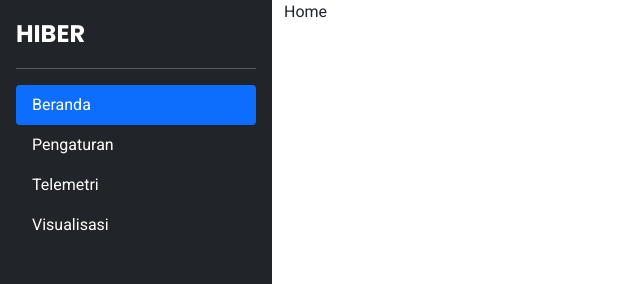
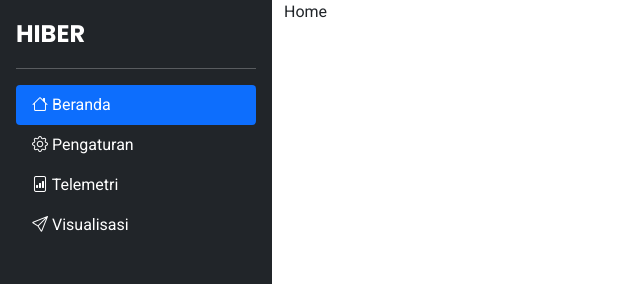
Before and after one commit to reacto11mecha/r-hiber, a React (Vite) app: page / in a window 1280 px wide. Shown: the top 284 px of the page, without its empty margins (0-640 px from the left). Built offline with nearby package versions, Linux system fonts and the light colour scheme.

Commit message:
feat: menggunakan icon bootstrap

```diff
--- a/package.json
+++ b/package.json
@@ -15,6 +15,7 @@
     "@fontsource/roboto": "^4.5.3",
     "@tauri-apps/api": "^1.0.0-rc.1",
     "bootstrap": "^5.1.3",
+    "bootstrap-icons": "^1.8.1",
     "classnames": "^2.3.1",
     "jotai": "^1.6.0",
     "react": "^17.0.2",
--- a/src/components/Sidebar.tsx
+++ b/src/components/Sidebar.tsx
@@ -7,24 +7,29 @@ import classNames from "classnames";
 
 interface ItemInterface {
   name: string;
+  icon: string;
   to: string;
 }
 
 const items: ItemInterface[] = [
   {
     name: "Beranda",
+    icon: "bi-house",
     to: "/",
   },
   {
     name: "Pengaturan",
+    icon: "bi-gear",
     to: "/settings",
   },
   {
     name: "Telemetri",
+    icon: "bi-file-bar-graph",
     to: "/telemetry",
   },
   {
     name: "Visualisasi",
+    icon: "bi-send",
     to: "/visualizer",
   },
 ];
@@ -46,6 +51,7 @@ function Sidebar() {
       <ul className="nav nav-pills flex-column mb-auto">
         {items.map((item) => (
           <ChildLink to={item.to} key={item.to}>
+            <i className={`bi ${item.icon}`} style={{ width: "1em" }}></i>{" "}
             {item.name}
           </ChildLink>
         ))}
--- a/src/main.tsx
+++ b/src/main.tsx
@@ -3,6 +3,7 @@ import ReactDOM from "react-dom";
 import App from "./App";
 import { BrowserRouter } from "react-router-dom";
 
+import "bootstrap-icons/font/bootstrap-icons.css";
 import "bootstrap/dist/css/bootstrap.css";
 import "@fontsource/roboto";
 import "./index.css";
```
Also changed, not shown: 1 other file (tests, documents, lock files or other folders).
